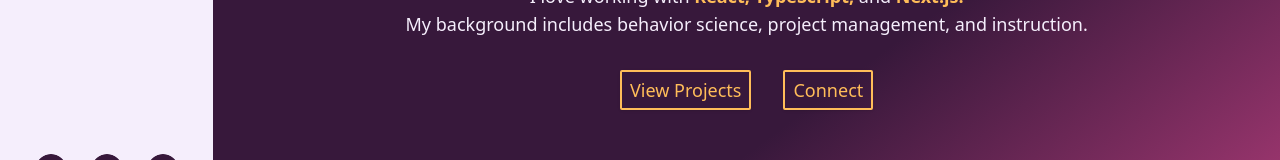
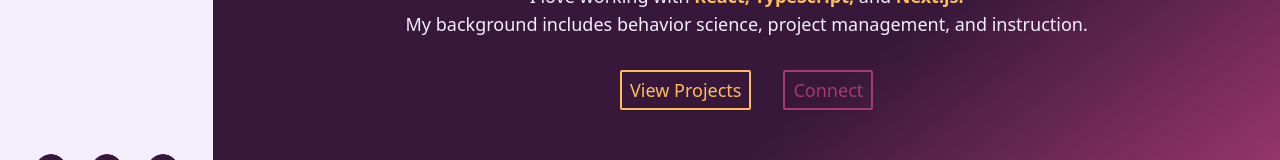
Before and after one commit to Danielle254/portfolio3, a Next.js app: page / in a window 1280 px wide. Shown: the part 566-726 px from the top of the page. Built offline with nearby package versions, Linux system fonts and the light colour scheme.

Commit message:
style: update one button to be secondary style

```diff
--- a/src/app/About.tsx
+++ b/src/app/About.tsx
@@ -50,7 +50,7 @@ export default function About() {
         />
         <Button
           text='Connect'
-          style='primary'
+          style='secondary'
           type='link'
           destination='/#connect-section'
           newWindow={false}
```
